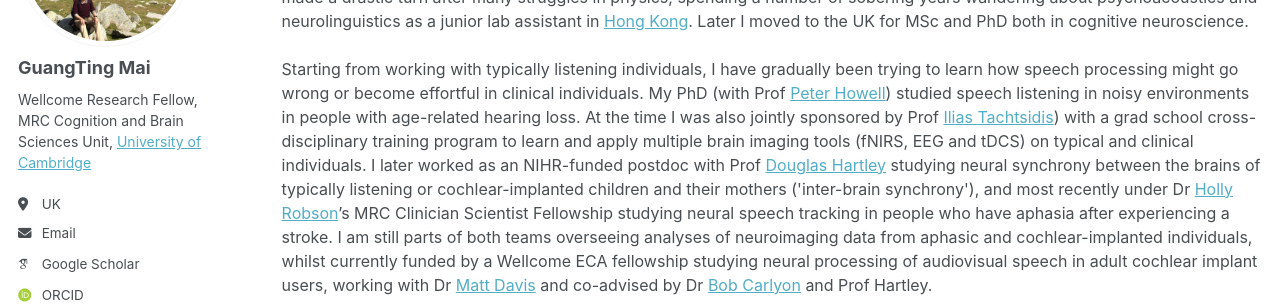
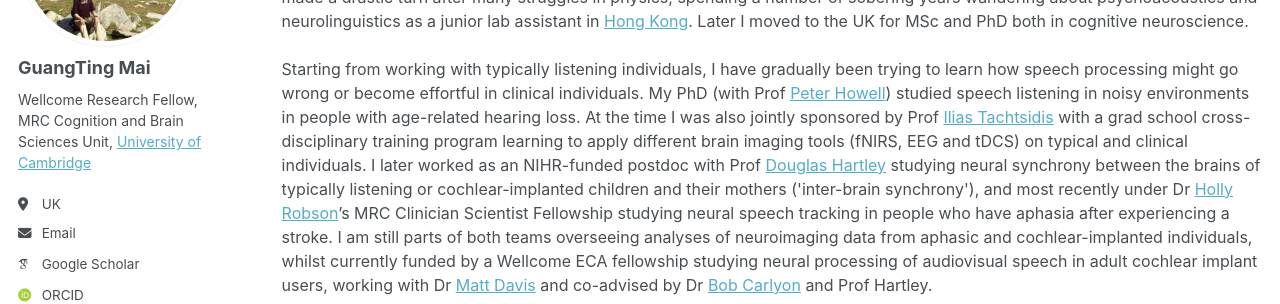
Before and after one commit to guangtingmai/guangtingmai.github.io, a Jekyll site: the page built from _pages/about.html, in a window 1280 px wide and 900 px high. Shown: the part 227-531 px from the top of the window. Built offline with Jekyll 4.4.1, drawn with Linux system fonts in a browser that asks for light colours; some web fonts are replaced.

Commit message:
Update about.html

```diff
--- a/_pages/about.html
+++ b/_pages/about.html
@@ -13,8 +13,8 @@ author_profile: true
 <p><span style="font-size: 12pt;line-height: 1.5;display: block;margin-bottom: 0.15vh">Starting from working with typically listening individuals,
   I have gradually been trying to learn how speech processing might go wrong or become effortful in clinical individuals. My PhD (with Prof
   <a href="https://profiles.ucl.ac.uk/2817-peter-howell/">Peter Howell</a>) studied speech listening in noisy environments in people with age-related
-  hearing loss. At the time I was also jointly sponsored by Prof <a href="https://profiles.ucl.ac.uk/2168-ilias-tachtsidis">Ilias Tachtsidis</a>) with
-  a grad school cross-disciplinary training program to learn and apply multiple brain imaging tools (fNIRS, EEG and tDCS) on typical and clinical
+  hearing loss. At the time I was also jointly sponsored by Prof <a href="https://profiles.ucl.ac.uk/2168-ilias-tachtsidis">Ilias Tachtsidis</a> with
+  a grad school cross-disciplinary training program learning to apply different brain imaging tools (fNIRS, EEG and tDCS) on typical and clinical
   individuals. I later worked as an NIHR-funded postdoc with Prof <a href="https://www.nottingham.ac.uk/medicine/people/douglas.hartley">Douglas Hartley</a>
   studying neural synchrony between the brains of typically listening or cochlear-implanted children and their mothers ('inter-brain synchrony'), and most
   recently under Dr <a href="https://profiles.ucl.ac.uk/82001-holly-robson">Holly Robson</a>’s MRC Clinician Scientist Fellowship studying neural speech
```
